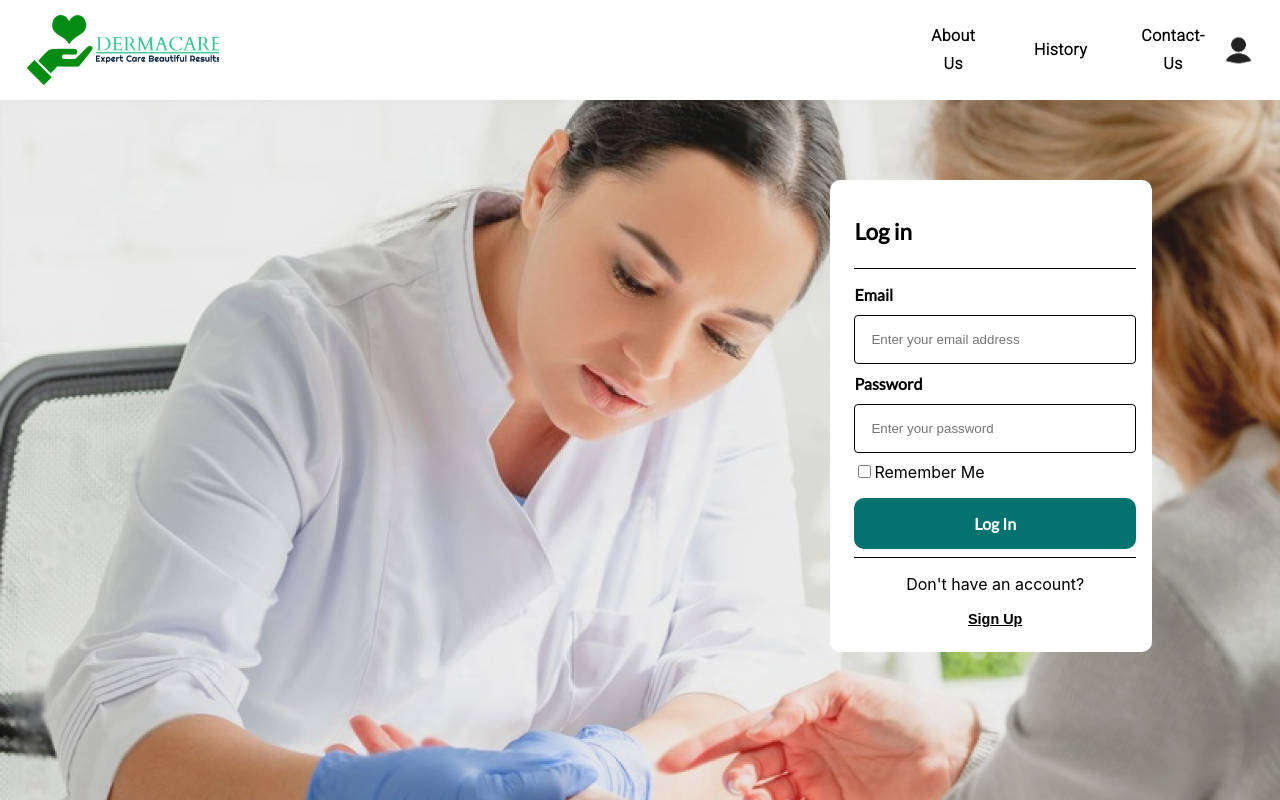
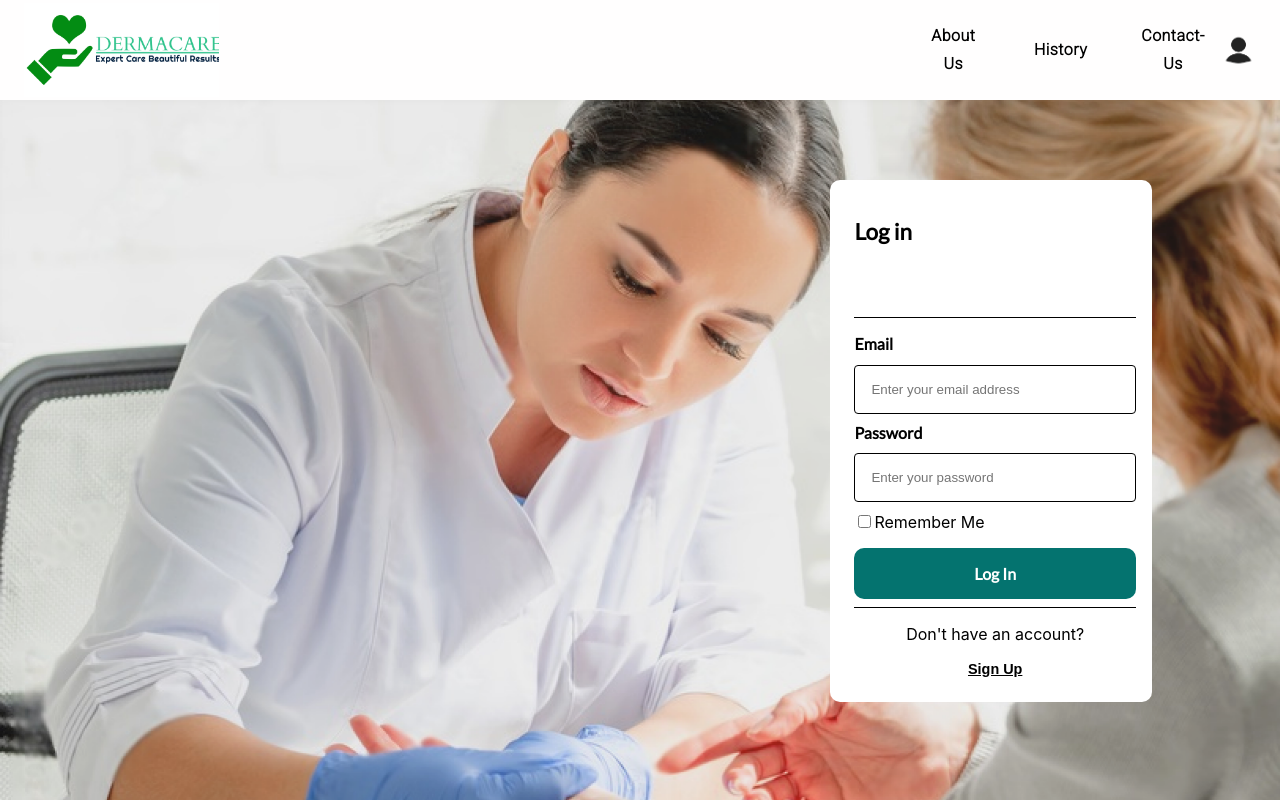
Before and after one commit to VaibhavArora314/Dermacare, a React (Create React App) app in the folder frontend/: page / in a window 1280 px wide. Built offline with nearby package versions, Linux system fonts and the light colour scheme.

Commit message:
login-integrate

```diff
--- a/frontend/src/Components/Login.jsx
+++ b/frontend/src/Components/Login.jsx
@@ -1,12 +1,14 @@
 import React, { useState } from "react";
 import Grid from "@mui/material/Grid";
-import axios from "axios"; // Import Axios
+import { GoogleOAuthProvider } from "@react-oauth/google";
+import { GoogleLogin } from "@react-oauth/google";
+import jwt_decode from "jwt-decode";
 import "./login.scss";
-
+import axios from "axios";
 export default function Login() {
-  const [email, setEmail] = useState(""); // State to store email
-  const [password, setPassword] = useState(""); // State to store password
   const [rememberMe, setRememberMe] = useState(false);
+  const [email, setEmail] = useState("");
+  const [password, setPassword] = useState("");
 
   const handleLogin = async () => {
     try {
@@ -17,16 +19,19 @@ export default function Login() {
       };
 
       // Replace 'your_api_endpoint' with the actual API endpoint you want to send the data to
-      const response = await axios.post("http://localhost:5000/api/login", data);
+      const response = await axios.post(
+        "http://localhost:5000/api/login",
+        data
+      );
 
       // Handle the API response here, e.g., set user authentication, redirect, etc.
       console.log("API Response:", response); // You can log the response for debugging
-
     } catch (error) {
       console.error("Login failed:", error);
     }
   };
 
+  console.log(email);
   return (
     <Grid container>
       <div className="form-parent">
@@ -34,7 +39,21 @@ export default function Login() {
           <p>Log in</p>
         </div>
         <div className="row row-1">
-          {/* ... (your Google OAuth code) */}
+          <div className="input-field">
+            <GoogleOAuthProvider clientId="521618851477-ge9n1u2p7sdp5m4aklj4i6lso0gob5ru.apps.googleusercontent.com">
+              <GoogleLogin
+                onSuccess={(credentialResponse) => {
+                  const details = jwt_decode(credentialResponse.credential);
+                  console.log(details);
+                  console.log(credentialResponse);
+                }}
+                onError={() => {
+                  console.log("Login Failed");
+                }}
+                className="Google-btn"
+              />
+            </GoogleOAuthProvider>
+          </div>
         </div>
         <div className="row ">
           <div className="input-field">
@@ -42,9 +61,8 @@ export default function Login() {
             <input
               placeholder="Enter your email address"
               type="email"
+              onChange={(e) => setEmail(e.target.value)}
               required
-              value={email}
-              onChange={(e) => setEmail(e.target.value)} // Update email state
             />
           </div>
         </div>
@@ -55,8 +73,7 @@ export default function Login() {
               placeholder="Enter your password"
               type="password"
               required
-              value={password}
-              onChange={(e) => setPassword(e.target.value)} // Update password state
+              onChange={(e) => setPassword(e.target.value)}
             />
           </div>
         </div>
```
